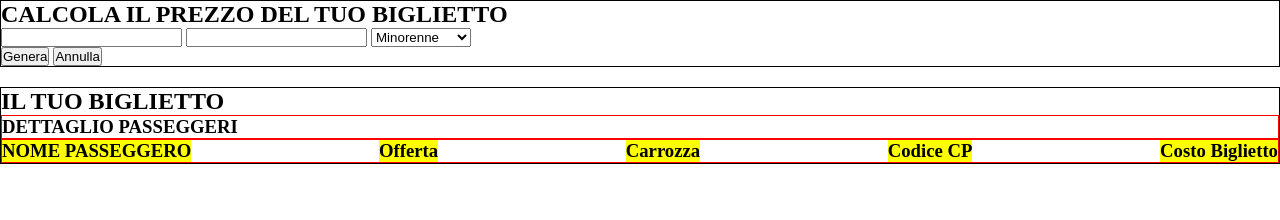
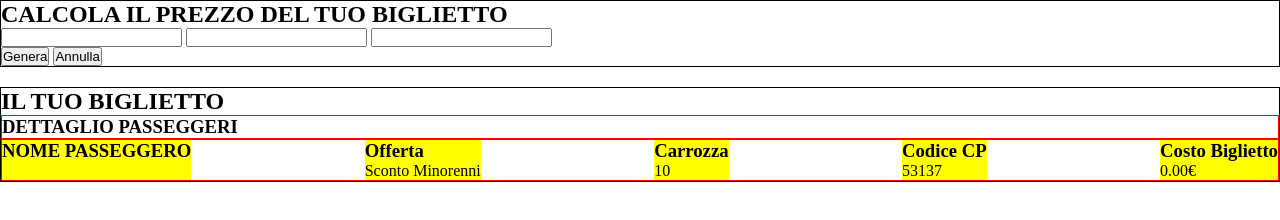
Before and after one commit to Brandon-Ladson/js-biglietto-treno-form, a plain HTML site: page index.html in a window 1280 px wide. Both pictures are taken after a click on the button "Genera". Drawn offline with Linux system fonts and the light colour scheme.

Commit message:
creazione regole js (da rifinire)

```diff
--- a/index.html
+++ b/index.html
@@ -20,19 +20,11 @@
 
           <form class="" action="index.html" method="post">
 
-            <input type="text" name="" value="">
+            <input id="nomeinserito" type="text" name="" value="">
 
-            <input type="number" name="" value="">
+            <input id="distanzainserita" type="number" name="" value="">
 
-            <select class="" name="">
-
-              <option value="">Minorenne</option>
-
-              <option value="">Maggiorenne</option>
-
-              <option value="">Over 65</option>
-
-            </select>
+            <input id="etainserita" type="number" name="" value="">
 
           </form>
 
@@ -41,9 +33,9 @@
         <!-- riga -->
         <div class="row">
 
-          <button type="button" name="button">Genera</button>
+          <button id="generabutton" type="button" name="button">Genera</button>
 
-          <button type="button" name="button">Annulla</button>
+          <button id="annullabutton" type="button" name="button">Annulla</button>
 
         </div>
 
--- a/js/script.js
+++ b/js/script.js
@@ -0,0 +1,68 @@
+// chiedere all'utente come si chiama
+var nome = document.getElementById('nomeinserito');
+
+console.log(nome);
+
+// chiedere all'utente quanti km deve percorrere
+var km = document.getElementById('distanzainserita').value;
+
+console.log(km);
+
+// chiedere all'utente in che range di età si trova
+var eta = document.getElementById('etainserita').value;
+
+console.log(eta);
+
+// calcolo costo biglietto seza sconti
+var costoBiglietto = km * 0.21;
+
+console.log("costo " + costoBiglietto);
+
+// generare numero di carrozzautente
+var numeroCarrozza = Math.floor(Math.random() * 10) + 1;
+
+console.log("carrozza " + numeroCarrozza);
+
+// generare numero CP
+var numeroCP = Math.floor(Math.random() * 100000) + 1;
+
+console.log("cp " + numeroCP);
+
+// variabule bottone generare
+var genera = document.getElementById('generabutton');
+
+genera.addEventListener('click',
+ function() {
+   nomeutente.innerHTML= nome.value;
+   costobiglietto.innerHTML = costobiglietto;
+   carrozzautente.innerHTML = numeroCarrozza;
+   codiceutente.innerHTML = numeroCP;
+   costobiglietto.innerHTML = costoBiglietto.toFixed(2) + "&#8364;";
+   scontoutente.innerHTML = offerta;
+} );
+
+// creazione variabile ti di offerta
+// var offertaStandard = "Nessuno Sconto";
+// var offertaMinorenni = "Sconto Minorenni";
+// var offertaOver = "Sconto Over 65";
+var offerta = document.getElementById('scontoutente').innerHTML = "Nessuno Sconto";
+
+console.log(offerta);
+
+// calcolo sconto biglietto
+if (eta < 18) {
+  costoBiglietto = costoBiglietto / 100 * 80;
+  offerta = document.getElementById('scontoutente').innerHTML = "Sconto Minorenni";
+
+} else if (eta > 65) {
+  costoBiglietto = costoBiglietto / 100 * 60;
+  offerta = document.getElementById('scontoutente').innerHTML = "Sconto Over 65";
+
+} else {
+
+
+}
+
+// stampare tipo di afferta
+
+// stampare nome utente
```
